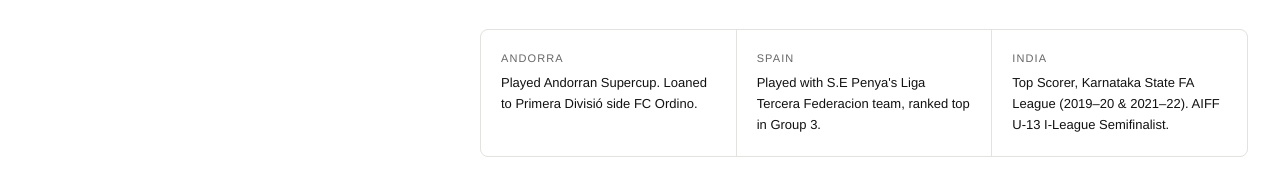
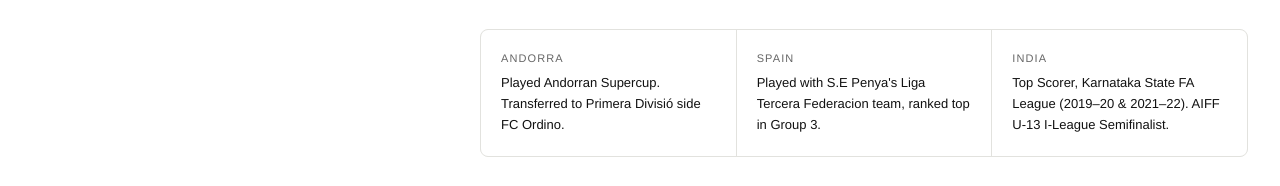
Before and after one commit to Anushreearora/viraj-football-portfolio, a plain HTML site: page index.html in a window 1280 px wide. Shown: the part 1540-1726 px from the top of the page. Drawn offline with Linux system fonts and the light colour scheme.

Commit message:
transfer word change

```diff
--- a/index.html
+++ b/index.html
@@ -173,7 +173,7 @@ footer{padding:2rem;font-size:12px;color:var(--gray);letter-spacing:0.04em}
         <div class="tl-item"><div class="tl-year">2014–16</div><div><div class="tl-club">Bengaluru FC</div><div class="tl-loc">India</div></div></div>
       </div>
       <div class="highlights-row">
-        <div class="highlight-item"><div class="highlight-country">Andorra</div><div class="highlight-text">Played Andorran Supercup. Loaned to Primera Divisió side FC Ordino.</div></div>
+        <div class="highlight-item"><div class="highlight-country">Andorra</div><div class="highlight-text">Played Andorran Supercup. Transferred to Primera Divisió side FC Ordino.</div></div>
         <div class="highlight-item"><div class="highlight-country">Spain</div><div class="highlight-text">Played with S.E Penya's Liga Tercera Federacion team, ranked top in Group 3.</div></div>
         <div class="highlight-item"><div class="highlight-country">India</div><div class="highlight-text">Top Scorer, Karnataka State FA League (2019–20 &amp; 2021–22). AIFF U-13 I-League Semifinalist.</div></div>
       </div>
```
